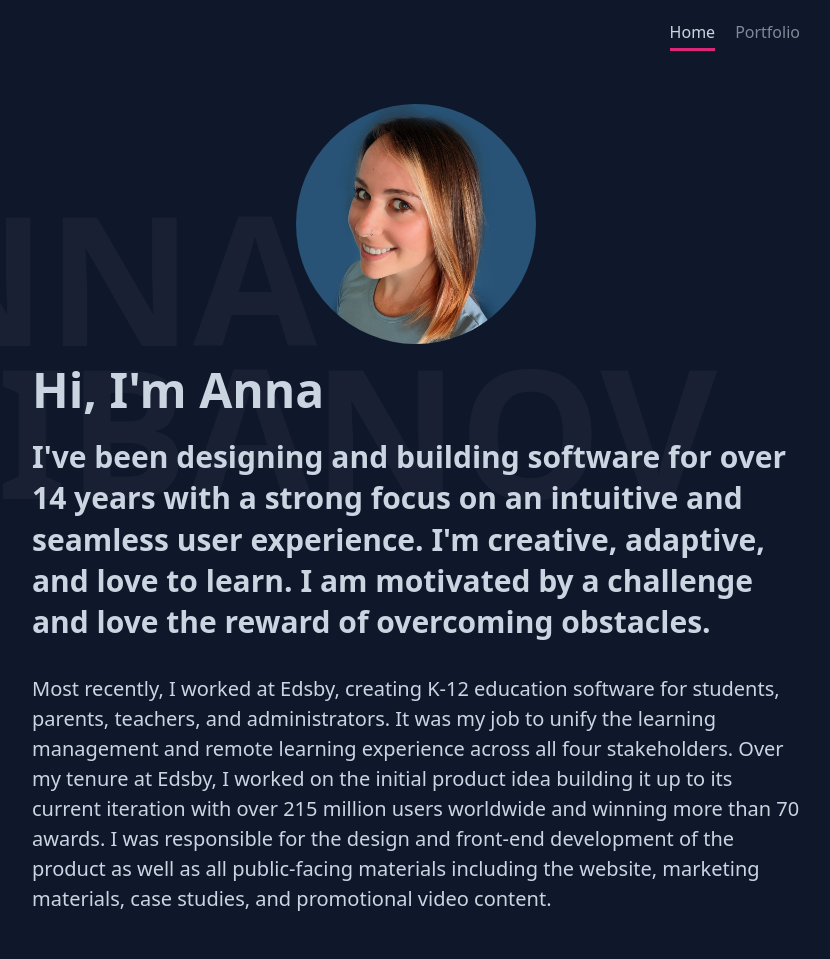
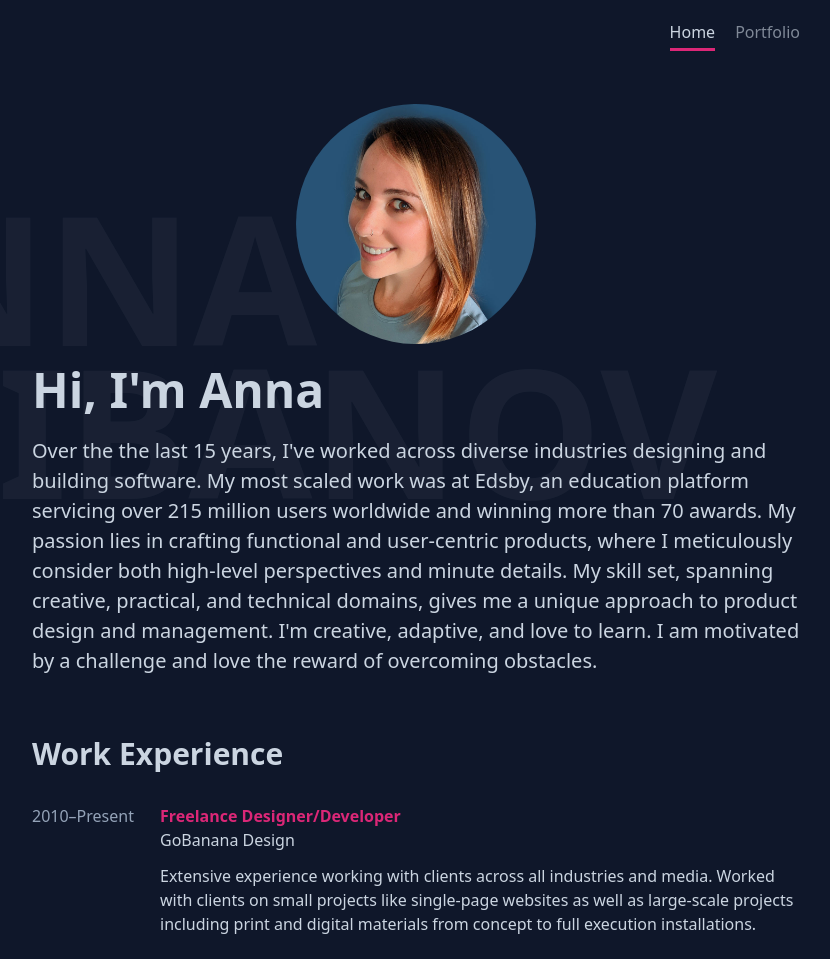
Before and after one commit to gobanana66/gobanana-ca, a Gatsby site: page / in a window 1280 px wide. Shown: the top 959 px of the page, without its empty margins (224-1054 px from the left). Built offline with nearby package versions, Linux system fonts and the light colour scheme; Gatsby itself is replaced by a stand-in of ours.

Commit message:
update bio and resume

```diff
--- a/src/pages/index.js
+++ b/src/pages/index.js
@@ -71,11 +71,8 @@ const IndexPage = ({ data }) => {
         <h1 className="my-4 text-5xl font-bold leading-tight">
             Hi, I'm Anna
         </h1>
-        <p className="leading-snug text-3xl font-semibold mb-8">
-          I've been designing and building software for over 14 years with a strong focus on an intuitive and seamless user experience. I'm creative, adaptive, and love to learn. I am motivated by a challenge and love the reward of overcoming obstacles.
-        </p>
         <p className="leading-normal text-xl mb-8">
-        Most recently, I worked at Edsby, creating K-12 education software for students, parents, teachers, and administrators. It was my job to unify the learning management and remote learning experience across all four stakeholders. Over my tenure at Edsby, I worked on the initial product idea building it up to its current iteration with over 215 million users worldwide and winning more than 70 awards. I was responsible for the design and front-end development of the product as well as all public-facing materials including the website, marketing materials, case studies, and promotional video content.
+        Over the the last 15 years, I've worked across diverse industries designing and building software. My most scaled work was at Edsby, an education platform servicing over 215 million users worldwide and winning more than 70 awards. My passion lies in crafting functional and user-centric products, where I meticulously consider both high-level perspectives and minute details. My skill set, spanning creative, practical, and technical domains, gives me a unique approach to product design and management. I'm creative, adaptive, and love to learn. I am motivated by a challenge and love the reward of overcoming obstacles.
         </p>
       </div>
       <section className="py-5" id="resume">
```
Also changed, not shown: 1 other file.
